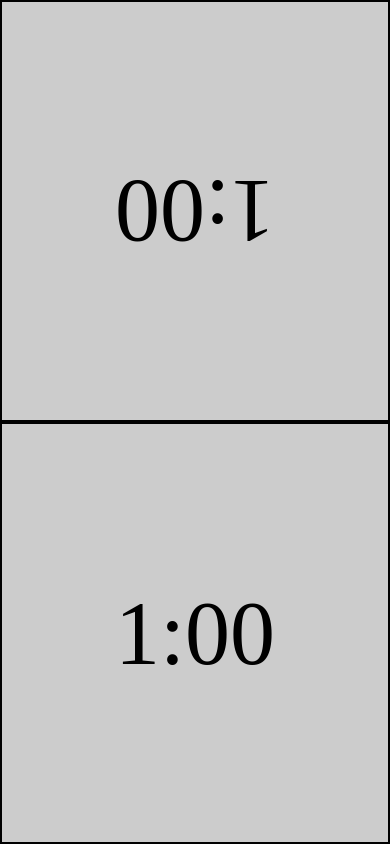
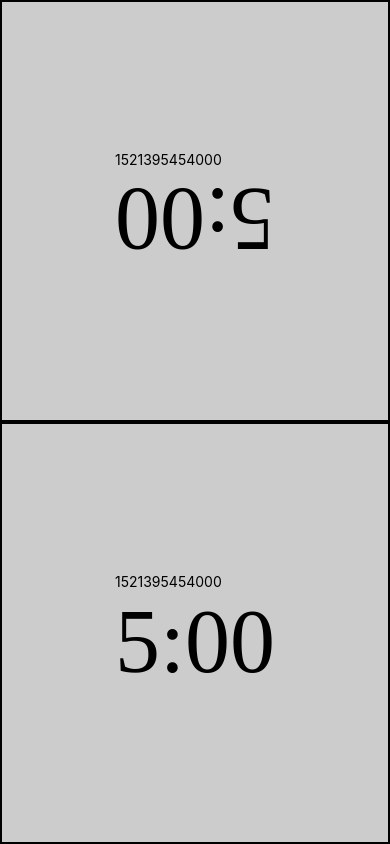
Before and after one commit to mrako/goclock, a React Native app: screen / in a window 390 px wide. Built offline with nearby package versions, Linux system fonts and the light colour scheme.

Commit message:
Add countdown

```diff
--- a/Game.js
+++ b/Game.js
@@ -1,5 +1,7 @@
 import React, { Component } from 'react';
-import { View } from 'react-native';
+import { View, Text } from 'react-native';
+
+import Player from './Player';
 
 import Half from './components/Half';
 
@@ -8,13 +10,34 @@ import styles from './styles';
 class Game extends Component {
   state = { runningSide: null }
 
+  componentWillMount() {
+    const homePlayer = new Player(5, 1, 3);
+    const guestPlayer = new Player(5, 1, 3);
+
+    this.setState({ homePlayer, guestPlayer });
+  }
+
+  handlePress = (side) => {
+    const { homePlayer, guestPlayer } = this.state;
+
+    if (side === 'home') {
+      homePlayer.stop();
+      guestPlayer.start();
+      this.setState({ runningSide: 'guest' });
+    } else {
+      homePlayer.start();
+      guestPlayer.stop();
+      this.setState({ runningSide: 'home' });
+    }
+  }
+
   render() {
-    const { runningSide } = this.state;
+    const { runningSide, homePlayer, guestPlayer } = this.state;
 
     return (
       <View style={styles.container}>
-        <Half side="guest" runningSide={runningSide} handlePress={() => this.setState({ runningSide: 'home' })} />
-        <Half side="home" runningSide={runningSide} handlePress={() => this.setState({ runningSide: 'guest' })} />
+        <Half side="guest" player={guestPlayer} runningSide={runningSide} handlePress={() => this.handlePress('guest')} />
+        <Half side="home" player={homePlayer} runningSide={runningSide} handlePress={() => this.handlePress('home')} />
       </View>
     );
   }
--- /dev/null
+++ b/Player.js
@@ -0,0 +1,40 @@
+import moment from 'moment';
+
+class Player {
+  constructor(main, byoyomi, periods) {
+    this.main = main;
+    this.byoyomi = byoyomi;
+    this.periods = periods;
+
+    this.mainRemaining = this.main * 60 * 1000;
+
+    this.startTime = null;
+  }
+
+  currentTime() {
+    const now = moment().format('x');
+
+    let current = this.mainRemaining;
+
+    if (this.startTime) {
+      current -= (now - this.startTime);
+    }
+
+    return moment(current).format('m:ss');
+  }
+
+  start() {
+    this.startTime = moment().format('x');
+  }
+
+  stop() {
+    if (this.startTime) {
+      const stop = moment().format('x');
+      this.mainRemaining -= (stop - this.startTime);
+    }
+
+    this.startTime = null;
+  }
+}
+
+export default Player;
--- a/components/Half/index.js
+++ b/components/Half/index.js
@@ -4,12 +4,20 @@ import { TouchableOpacity, View, Text } from 'react-native';
 import styles from './styles';
 
 class Half extends Component {
+  state = { time: null }
+
+  componentDidMount() {
+    this.interval = setInterval(() => this.setState({ time: Date.now() }), 1000);
+  }
+
+  componentWillUnmount() {
+    clearInterval(this.interval);
+  }
+
   rotatedText = () => {
     const { side } = this.props;
 
-    if (side === 'guest') {
-      return styles.rotatedText;
-    }
+    return side === 'guest' ? styles.rotatedText : {};
   }
 
   viewState = () => {
@@ -27,12 +35,13 @@ class Half extends Component {
   }
 
   render() {
-    const { handlePress } = this.props;
+    const { player, handlePress } = this.props;
 
     return (
       <TouchableOpacity style={[styles.container, styles[`${this.viewState()}View`]]} onPress={handlePress}>
         <View>
-          <Text style={[styles.text, this.rotatedText(), styles[`${this.viewState()}Text`]]}>1:00</Text>
+          <Text>{this.state.time}</Text>
+          <Text style={[styles.text, this.rotatedText(), styles[`${this.viewState()}Text`]]}>{player.currentTime()}</Text>
         </View>
       </TouchableOpacity>
     );
--- a/package.json
+++ b/package.json
@@ -27,6 +27,7 @@
   },
   "dependencies": {
     "expo": "^25.0.0",
+    "moment": "^2.21.0",
     "react": "16.2.0",
     "react-native": "0.52.0"
   },
```
Also changed, not shown: 1 other file (tests, documents, lock files or other folders).
